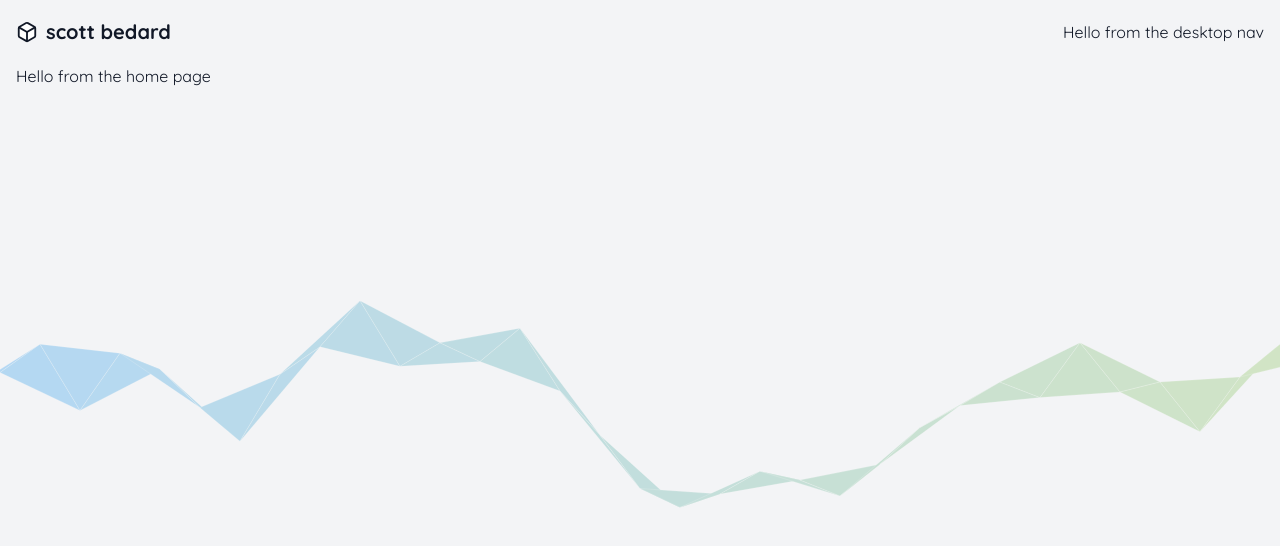
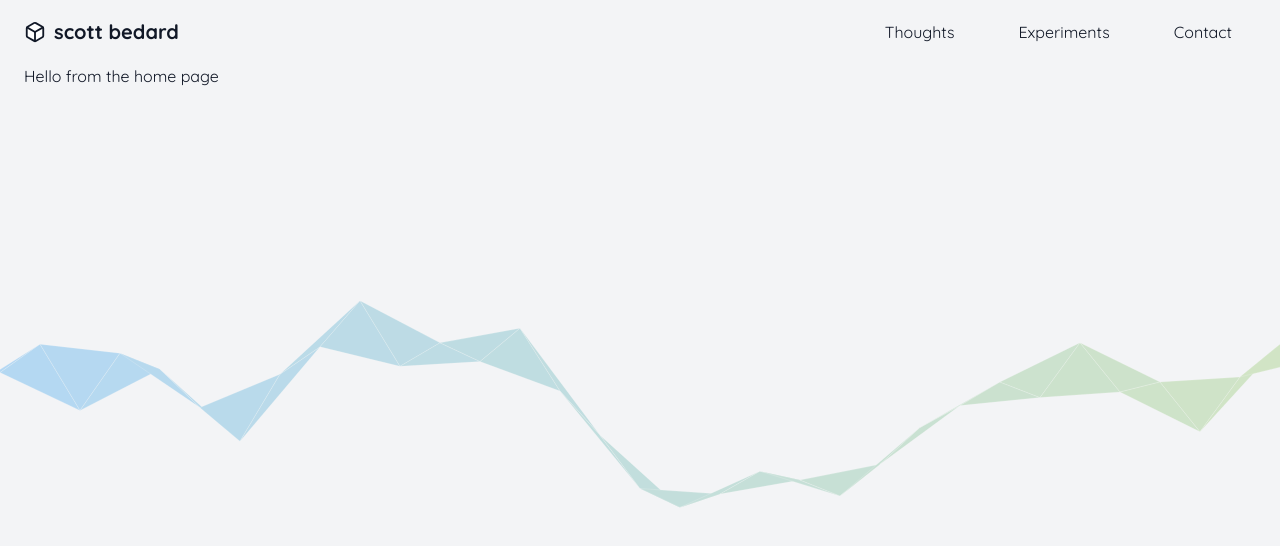
Before and after one commit to scottbedard/scottbedard.net, a Vue app: page / in a window 1280 px wide. Shown: the top 546 px of the page. Built offline with nearby package versions, Linux system fonts and the light colour scheme.

Commit message:
desktop nav scaffolding

```diff
--- a/src/App.vue
+++ b/src/App.vue
@@ -19,8 +19,10 @@
         <HamburgerNav :active="navIsExpanded" />
       </span>
 
-      <nav class="hidden sm:block">
-        Hello from the desktop nav
+      <nav class="gap-x-12 hidden px-6 sm:flex lg:gap-x-16">
+        <DesktopNavLink text="Thoughts" :to="{ name: 'home' }" />
+        <DesktopNavLink text="Experiments" :to="{ name: 'home' }" />
+        <DesktopNavLink text="Contact" :to="{ name: 'home' }" />
       </nav>
 
       <Transition
@@ -50,6 +52,7 @@
 <script lang="ts">
 import { defineComponent, ref } from 'vue'
 import { RouterLink, RouterView } from 'vue-router'
+import DesktopNavLink from './components/DesktopNavLink.vue'
 import HamburgerNav from './components/HamburgerNav.vue'
 import Logo from './components/Logo.vue'
 import Margin from './components/Margin.vue'
@@ -57,6 +60,7 @@ import Ribbon from './components/Ribbon.vue'
 
 export default defineComponent({
   components: {
+    DesktopNavLink,
     HamburgerNav,
     Logo,
     Margin,
--- /dev/null
+++ b/src/components/DesktopNavLink.vue
@@ -0,0 +1,27 @@
+<template>
+  <component
+    v-text="text"
+    class="hover:text-red-500"
+    :is="is"
+    :to="to" />
+</template>
+
+<script lang="ts">
+import { computed, defineComponent } from 'vue';
+
+export default defineComponent({
+  setup() {
+    const is = computed(() => {
+      return 'RouterLink'
+    })
+
+    return {
+      is
+    }
+  },
+  props: {
+    text: String,
+    to: [Object, String]
+  }
+})
+</script>
--- a/src/components/Margin.vue
+++ b/src/components/Margin.vue
@@ -2,7 +2,7 @@
   <div
     class="max-w-screen-2xl mx-auto w-full"
     :class="{
-      'px-4': padded
+      'px-6': padded
     }">
     <slot />
   </div>
```
